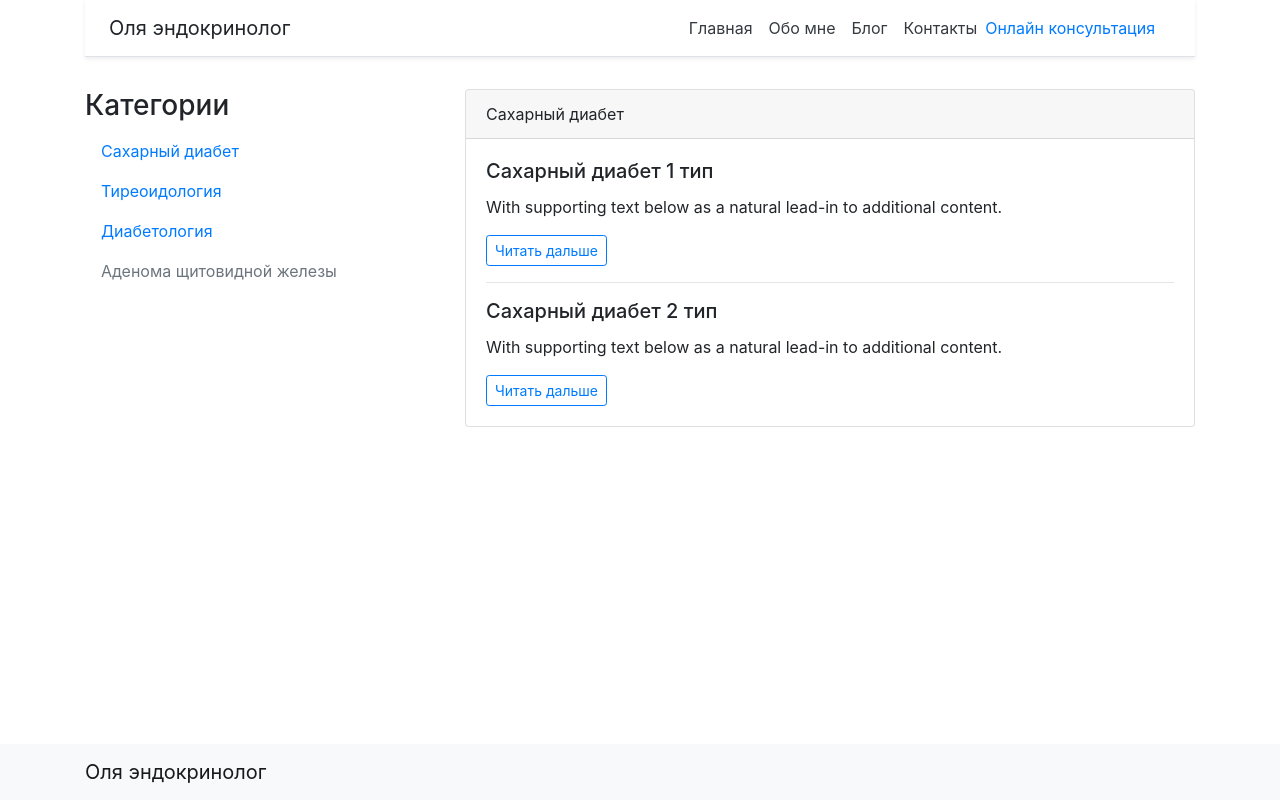
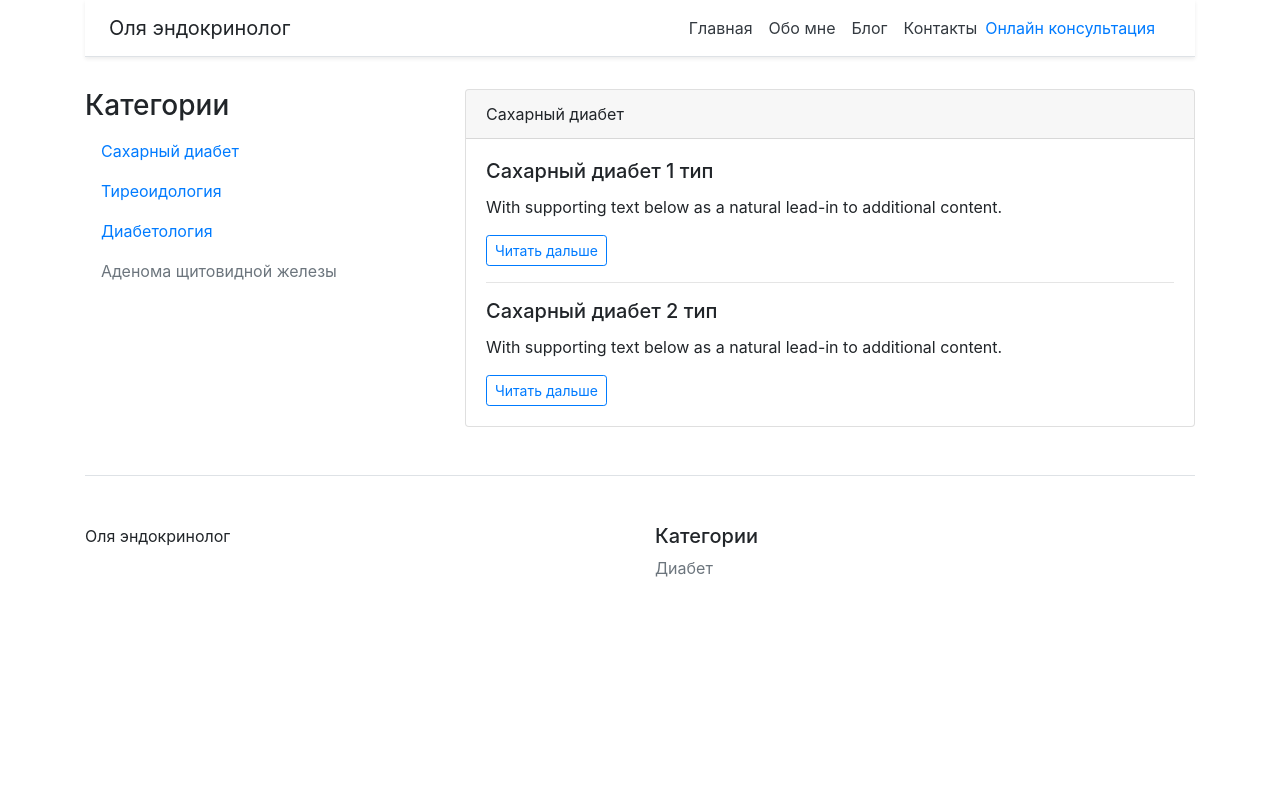
Before and after one commit to KlimovCode/blog, a React (Create React App) app in the folder client/: page / in a window 1280 px wide. Built offline with nearby package versions, Linux system fonts and the light colour scheme.

Commit message:
layout Footer

```diff
--- a/client/src/common/Footer.jsx
+++ b/client/src/common/Footer.jsx
@@ -3,10 +3,25 @@ import { NavLink } from 'react-router-dom'
 
 export const Footer = () => {
   return (
-    <nav className="navbar fixed-bottom navbar-light bg-light">
-      <div className="container">
-        <a className="navbar-brand" href="#">Оля эндокринолог</a>
+    <div className="pt-4 my-md-5 pt-md-5 border-top">
+      <div className="row">
+        <div className="col-12 col-md">
+          Оля эндокринолог
+        </div>
+        <div className="col-6 col-md">
+          <h5>Категории</h5>
+          <ul className="list-unstyled text-small">
+            <li>
+              <a href="" className="text-muted">Диабет</a>
+            </li>
+          </ul>
+        </div>
       </div>
-    </nav>
+    </div>
+    // <nav className="navbar fixed-bottom navbar-light bg-light">
+    //   <div className="container">
+    //     <a className="navbar-brand" href="#">Оля эндокринолог</a>
+    //   </div>
+    // </nav>
   )
 }
```
Also changed, not shown: client/src/common/Nav.jsx (+0 -35 lines).
